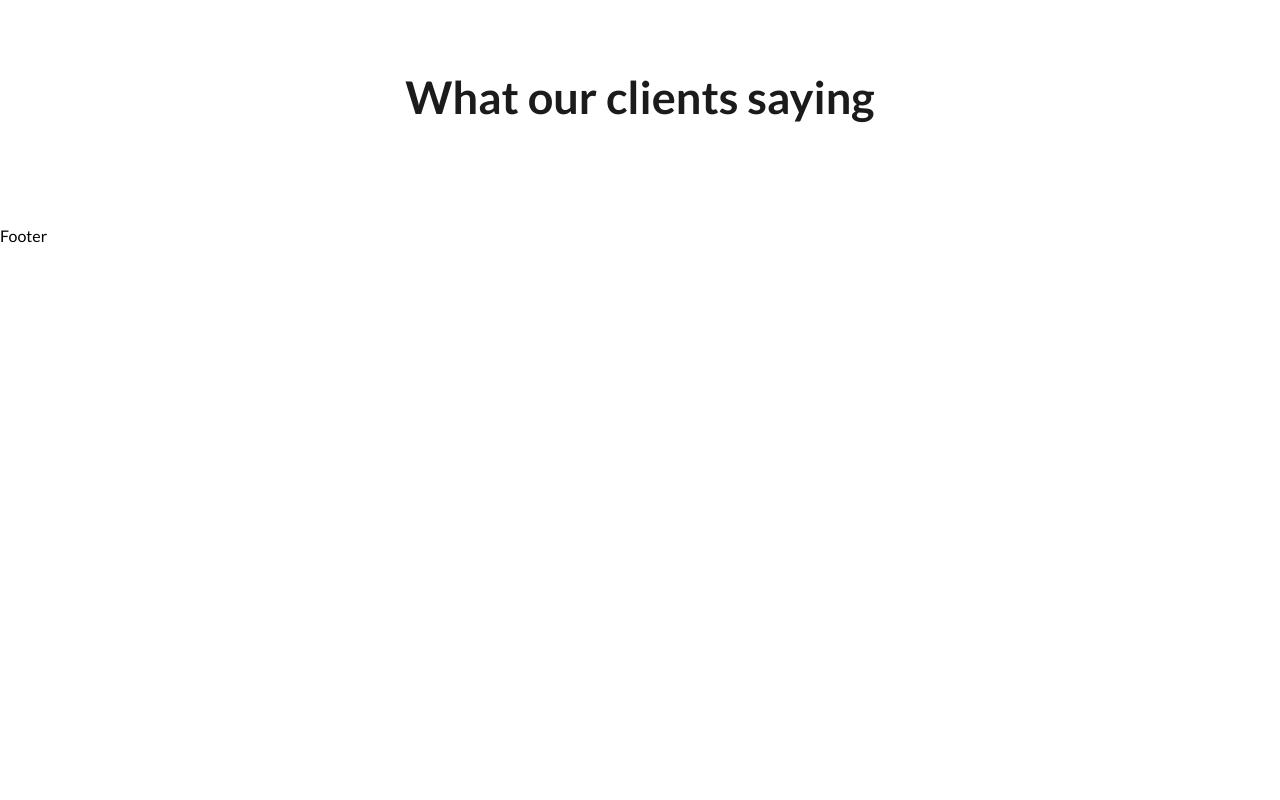
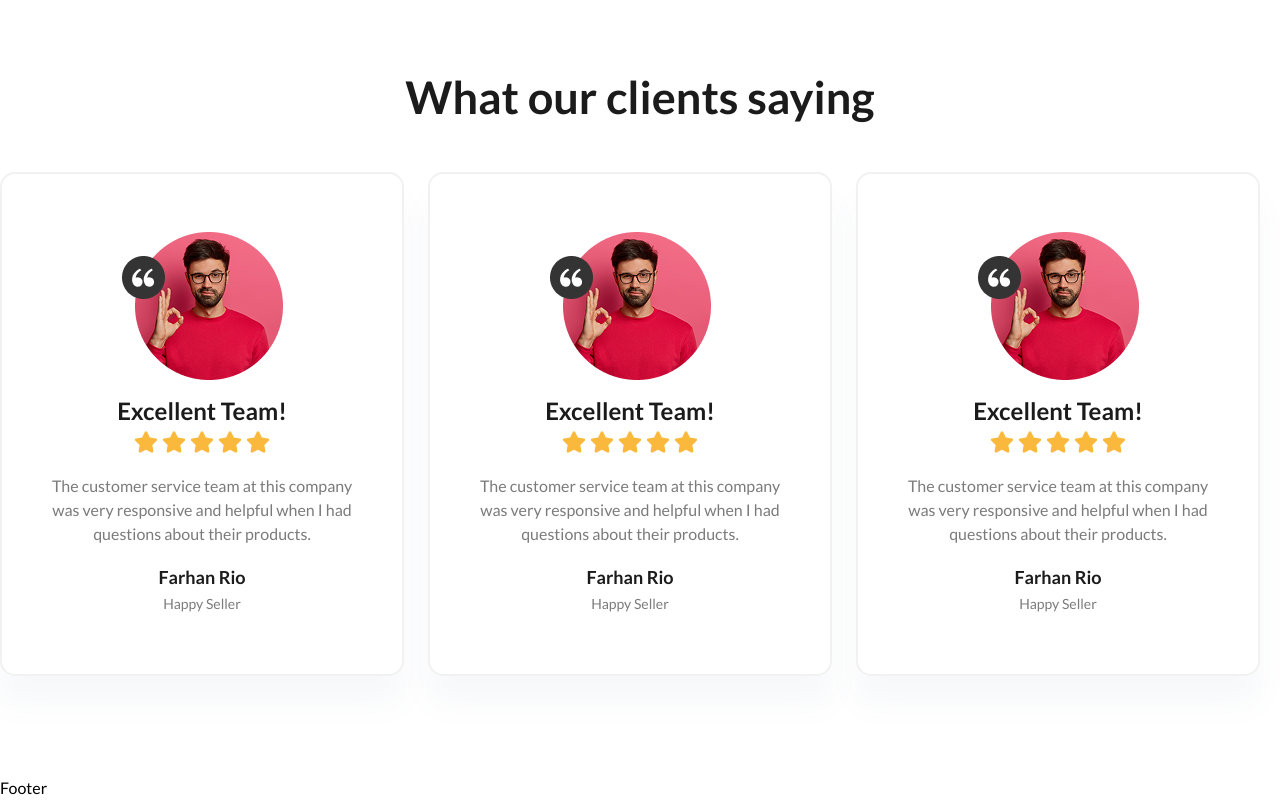
Before and after one commit to menabil/coreWave, a React (Vite) app: page / in a window 1280 px wide. Shown: the part 2398-3198 px from the top of the page. Before the commit the page ends 2646 px from the top, so only its background shows below. Built offline with nearby package versions, Linux system fonts and the light colour scheme.

Commit message:
add review section without slider

```diff
--- a/src/components/Home/Review.jsx
+++ b/src/components/Home/Review.jsx
@@ -1,11 +1,82 @@
 import React from "react";
 import Container from "../common/Container";
+import Flex from "../common/Flex";
+import Images from "../common/Images";
+import rOne from "/src/assets/rOne.png";
+import { FaStar } from "react-icons/fa";
 
 const Review = () => {
   return (
     <div className="py-25">
       <Container>
-        <h3 className="text-center text-[#1B1B1B] text-[45px] font-semibold leading-[54px]">What our clients saying</h3>
+        <h3 className="text-center text-[#1B1B1B] text-[45px] font-semibold leading-[54px] mb-12">
+          What our clients saying
+        </h3>
+        <Flex className={"gap-x-6 "}>
+          <div className="shadow-newMade px-[45px] py-[58px] rounded-[15px] text-center border-2 border-[#F1F1F1]">
+            <Images imgSrc={rOne} className={"mx-auto"} />
+            <h5 className="mt-4 mb-1 text-2xl font-semibold leading-[30px] text-[#1B1B1B]">
+              Excellent Team!
+            </h5>
+            <Flex className={"gap-x-1 text-[#FAB93C] text-2xl justify-center"}>
+              <FaStar />
+              <FaStar />
+              <FaStar />
+              <FaStar />
+              <FaStar />
+            </Flex>
+            <p className="w-[310px] text-[#7B7B7B] text-base leading-6 mt-5 mb-4">
+              The customer service team at this company was very responsive and
+              helpful when I had questions about their products.
+            </p>
+            <h6 className="text-[#1B1B1B] text-lg leading-[30px] font-semibold">
+              Farhan Rio
+            </h6>
+            <p className="text-sm text-[#7B7B7B] leading-6">Happy Seller</p>
+          </div>
+          <div className="shadow-newMade px-[45px] py-[58px] rounded-[15px] text-center border-2 border-[#F1F1F1]">
+            <Images imgSrc={rOne} className={"mx-auto"} />
+            <h5 className="mt-4 mb-1 text-2xl font-semibold leading-[30px] text-[#1B1B1B]">
+              Excellent Team!
+            </h5>
+            <Flex className={"gap-x-1 text-[#FAB93C] text-2xl justify-center"}>
+              <FaStar />
+              <FaStar />
+              <FaStar />
+              <FaStar />
+              <FaStar />
+            </Flex>
+            <p className="w-[310px] text-[#7B7B7B] text-base leading-6 mt-5 mb-4">
+              The customer service team at this company was very responsive and
+              helpful when I had questions about their products.
+            </p>
+            <h6 className="text-[#1B1B1B] text-lg leading-[30px] font-semibold">
+              Farhan Rio
+            </h6>
+            <p className="text-sm text-[#7B7B7B] leading-6">Happy Seller</p>
+          </div>
+          <div className="shadow-newMade px-[45px] py-[58px] rounded-[15px] text-center border-2 border-[#F1F1F1]">
+            <Images imgSrc={rOne} className={"mx-auto"} />
+            <h5 className="mt-4 mb-1 text-2xl font-semibold leading-[30px] text-[#1B1B1B]">
+              Excellent Team!
+            </h5>
+            <Flex className={"gap-x-1 text-[#FAB93C] text-2xl justify-center"}>
+              <FaStar />
+              <FaStar />
+              <FaStar />
+              <FaStar />
+              <FaStar />
+            </Flex>
+            <p className="w-[310px] text-[#7B7B7B] text-base leading-6 mt-5 mb-4">
+              The customer service team at this company was very responsive and
+              helpful when I had questions about their products.
+            </p>
+            <h6 className="text-[#1B1B1B] text-lg leading-[30px] font-semibold">
+              Farhan Rio
+            </h6>
+            <p className="text-sm text-[#7B7B7B] leading-6">Happy Seller</p>
+          </div>
+        </Flex>
       </Container>
     </div>
   );
```
Also changed, not shown: src/assets/rOne.png (added).
